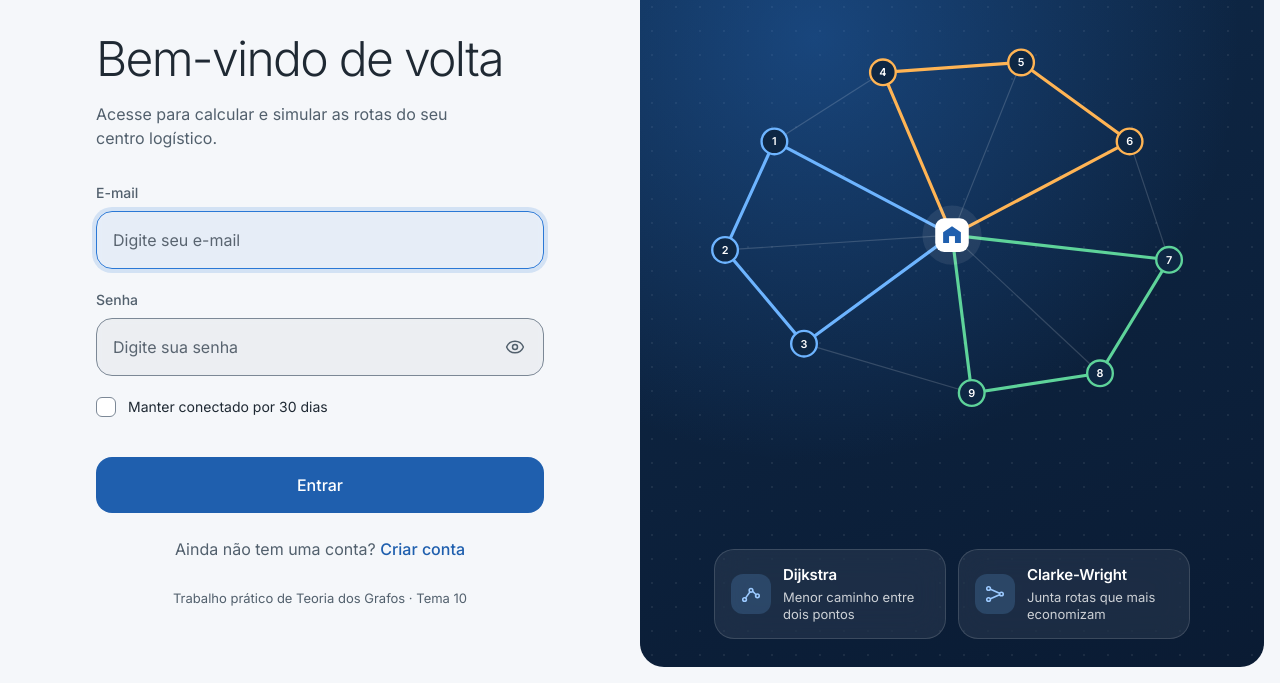
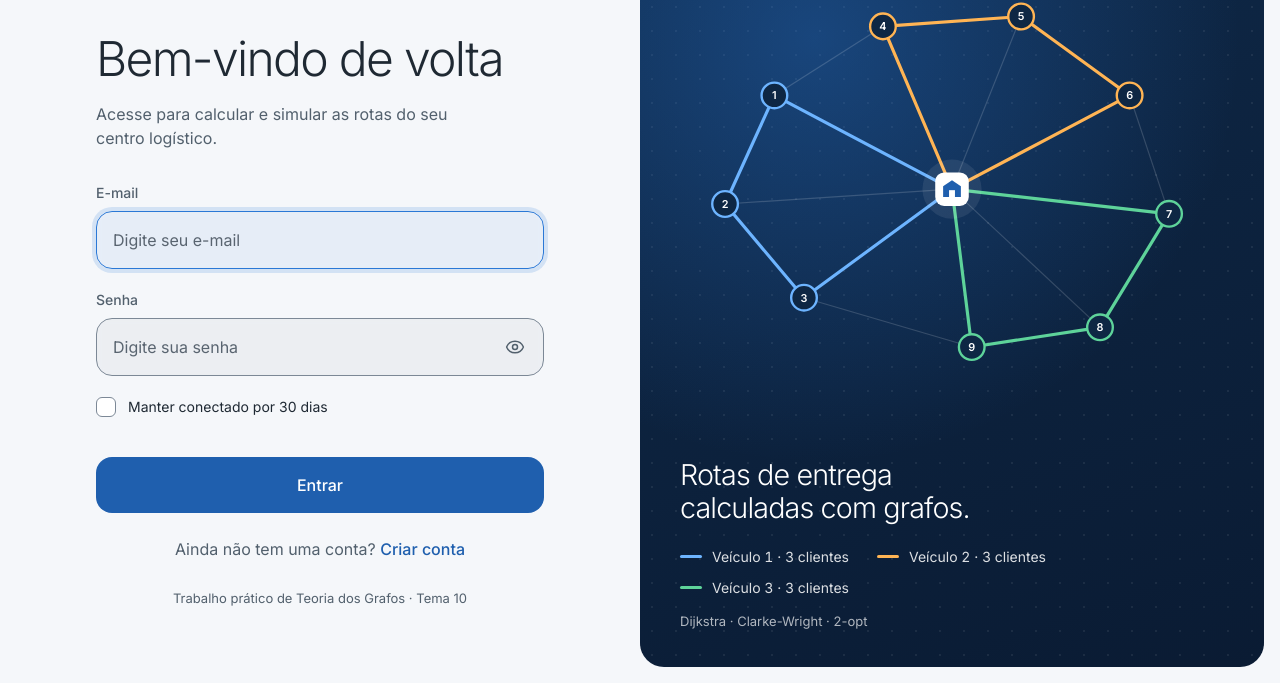
Before and after one commit to zainemt/tp-grafos-centro-logistico-10, a plain HTML site: page frontend/login.html in a window 1280 px wide. Shown: the part 117-800 px from the top of the page. Drawn offline with Linux system fonts and the light colour scheme.

Commit message:
refactor: troca os cartões do painel por frase e legenda das rotas

```diff
--- a/frontend/login.css
+++ b/frontend/login.css
@@ -336,46 +336,52 @@ label { font-size: .875rem; font-weight: 500; color: var(--texto-2); }
   .grafo { flex: 1; min-height: 0; padding: 24px 16px 4px; display: grid; place-items: center; }
   .grafo svg { width: 100%; height: 100%; max-width: 760px; }
 
-  .cartoes {
-    display: flex;
-    justify-content: center;
-    gap: 12px;
-    padding: 8px 24px 28px;
-  }
-  .cartao:nth-child(n+2) { display: none; }
 }
 
-@container (min-width: 460px) { .cartao:nth-child(2) { display: flex; } }
-@container (min-width: 660px) { .cartao:nth-child(3) { display: flex; } }
-
-.cartao {
+/* rodapé do painel: frase + legenda que liga cada cor à rota desenhada */
+.legenda {
+  padding: 8px 40px 36px;
+  color: #fff;
+}
+.frase {
+  max-width: 17em;
+  margin: 0;
+  font-size: clamp(1.5rem, 4.6cqi, 2.25rem);
+  font-weight: 300;
+  line-height: 1.15;
+  letter-spacing: -.03em;
+  text-wrap: balance;
+  animation: entrar calc(.7s * var(--lento)) var(--ease) calc(1.2s * var(--lento)) backwards;
+}
+.veiculos {
+  display: flex;
+  flex-wrap: wrap;
+  gap: 10px 28px;
+  margin: 22px 0 0;
+  padding: 0;
+  list-style: none;
+  font-size: .875rem;
+  font-variant-numeric: tabular-nums;
+  color: rgba(255, 255, 255, .86);
+}
+.veiculos li {
   display: flex;
   align-items: center;
-  gap: 12px;
-  flex: 1 1 0;
-  max-width: 14.5rem;
-  padding: 14px 16px;
-  border: 1px solid rgba(255, 255, 255, .14);
-  border-radius: 20px;
-  background: rgba(255, 255, 255, .07);
-  backdrop-filter: blur(16px);
-  color: #fff;
-  animation: entrarCartao calc(.7s * var(--lento)) var(--ease) calc(var(--d, 0s) * var(--lento)) backwards;
+  gap: 10px;
+  animation: aparecer calc(.8s * var(--lento)) var(--ease) calc(var(--d, 0s) * var(--lento)) backwards;
 }
-.cartao h2 { margin: 0; font-size: .9375rem; font-weight: 600; letter-spacing: -.01em; }
-.cartao p { margin: 2px 0 0; font-size: .8125rem; line-height: 1.35; color: rgba(255, 255, 255, .78); }
-.icone {
+.veiculos i {
   flex: none;
-  display: grid;
-  place-items: center;
-  width: 40px; height: 40px;
-  border-radius: 12px;
-  background: rgba(109, 180, 255, .18);
-  color: #9ccaff;
+  width: 22px;
+  height: 3px;
+  border-radius: 2px;
+  background: var(--cor);
 }
-.icone svg {
-  width: 22px; height: 22px;
-  fill: none; stroke: currentColor; stroke-width: 1.7; stroke-linecap: round; stroke-linejoin: round;
+.metodos {
+  margin: 14px 0 0;
+  font-size: .8125rem;
+  color: rgba(255, 255, 255, .68);
+  animation: aparecer calc(.8s * var(--lento)) var(--ease) calc(1.7s * var(--lento)) backwards;
 }
 
 /* desenho do grafo */
@@ -405,9 +411,6 @@ label { font-size: .875rem; font-weight: 500; color: var(--texto-2); }
 @keyframes entrarDireita {
   from { opacity: 0; filter: blur(4px); transform: translateX(40px); }
 }
-@keyframes entrarCartao {
-  from { opacity: 0; filter: blur(4px); transform: translateY(20px) scale(.95); }
-}
 
 /* As animações rodam sempre, sem reagir a prefers-reduced-motion. Para voltar a respeitar
    a preferência do sistema, reative aqui um @media (prefers-reduced-motion: reduce) que
--- a/frontend/login.html
+++ b/frontend/login.html
@@ -128,20 +128,15 @@
         </svg>
       </div>
 
-      <div class="cartoes">
-        <article class="cartao" style="--d:1.5s">
-          <span class="icone"><svg viewBox="0 0 24 24"><circle cx="5" cy="18" r="2"/><circle cx="12" cy="8" r="2"/><circle cx="19" cy="14" r="2"/><path d="m6.2 16.2 4.6-6.4M13.9 9.1l3.7 3.7"/></svg></span>
-          <div><h2>Dijkstra</h2><p>Menor caminho entre dois pontos</p></div>
-        </article>
-        <article class="cartao" style="--d:1.65s">
-          <span class="icone"><svg viewBox="0 0 24 24"><circle cx="5" cy="6" r="2"/><circle cx="5" cy="18" r="2"/><circle cx="19" cy="12" r="2"/><path d="m7 6.8 10 4.4M7 17.2l10-4.4"/></svg></span>
-          <div><h2>Clarke-Wright</h2><p>Junta rotas que mais economizam</p></div>
-        </article>
-        <article class="cartao" style="--d:1.8s">
-          <span class="icone"><svg viewBox="0 0 24 24"><circle cx="5" cy="6" r="2"/><circle cx="19" cy="6" r="2"/><circle cx="5" cy="18" r="2"/><circle cx="19" cy="18" r="2"/><path d="M7 6h10M7 18h10"/></svg></span>
-          <div><h2>2-opt</h2><p>Desfaz cruzamentos no trajeto</p></div>
-        </article>
-      </div>
+      <footer class="legenda">
+        <p class="frase">Rotas de entrega calculadas com grafos.</p>
+        <ul class="veiculos">
+          <li style="--cor:#6db4ff; --d:.9s"><i></i>Veículo 1 · 3 clientes</li>
+          <li style="--cor:#ffb454; --d:1.15s"><i></i>Veículo 2 · 3 clientes</li>
+          <li style="--cor:#5ed39a; --d:1.4s"><i></i>Veículo 3 · 3 clientes</li>
+        </ul>
+        <p class="metodos">Dijkstra · Clarke-Wright · 2-opt</p>
+      </footer>
     </aside>
 
   </div>
```
Also changed, not shown: frontend/registrar.html (+9 -14 lines).
